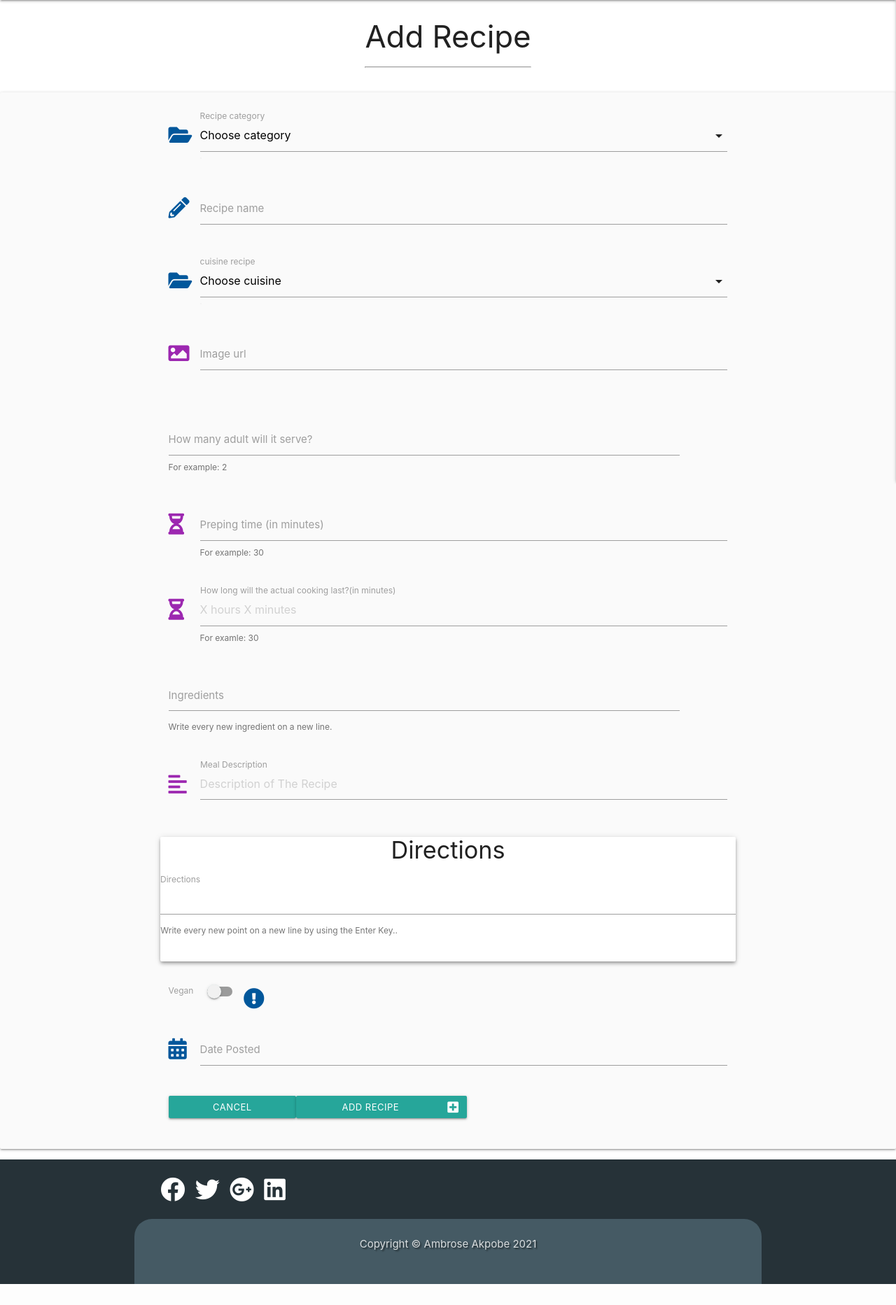
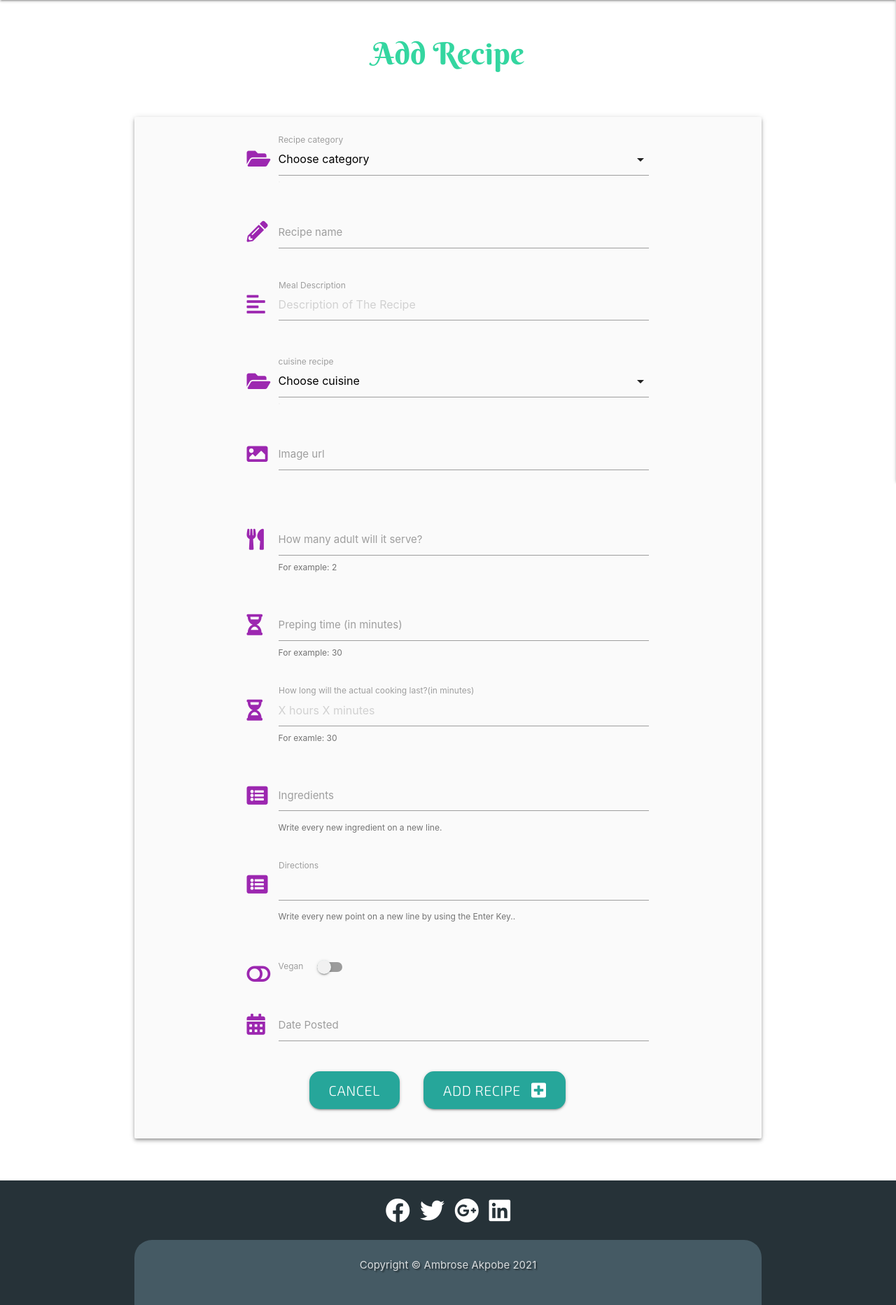
Before and after one commit to Rozdandy/africadelishms3, a Flask app: page /add_recipe in a window 1280 px wide. Shown: the part 172-2037 px from the top of the page at 70% size. Before the commit the page ends 2007 px from the top, so only its background shows below. Run offline with Flask 2, Linux system fonts and the light colour scheme; the visitor is signed in with stand-in values (Sample User, id 1); data that the repository does not hold is empty; some libraries are stand-ins or nearby versions; some web fonts are replaced.

Commit message:
Refacor add_recipe.html

```diff
--- a/app.py
+++ b/app.py
@@ -22,9 +22,11 @@ mongo = PyMongo(app)
 def index():
     recipes = list(mongo.db.recipes.find())
     cuisines = list(mongo.db.cuisines.find().sort("cuisine_name", 1))
+    mobile_recipes = mongo.db.recipes.aggregate([{"$sample": {"size": 4}}])
     # Shows the first three recipes for mobile
     return render_template(
-        "index.html", recipes=recipes, cuisines=cuisines)
+        "index.html", recipes=recipes, cuisines=cuisines,
+        mobile_recipes=mobile_recipes)
 
 
 @app.route("/register", methods=["GET", "POST"])
@@ -83,6 +85,7 @@ def login():
 
 @app.route("/profile/<username>", methods=["GET", "POST"])
 def profile(username):
+    cuisines = list(mongo.db.cuisines.find().sort("cuisine_name", 1))
     # Only users can access their profile
     if not session.get("user"):
         return render_template("error_handle/404.html")
@@ -94,14 +97,14 @@ def profile(username):
     if session["user"]:
         # Admin has acces to all recipes
         if session["user"] == "admin":
-            user_recipe = list(mongo.db.recipes.find())
+            uza = list(mongo.db.recipes.find())
         else:
             # user sees own recipes
-            user_recipe = list(
+            uza = list(
                 mongo.db.recipes.find({"author": session["user"]}))
 
         return render_template(
-            "profile.html", username=username, user_recipe=user_recipe)
+            "profile.html", username=username, uza=uza, cuisines=cuisines)
 
     return redirect(url_for("login"))
 
@@ -118,12 +121,14 @@ def logout():
 def get_recipes():
     # sort the names of the breads list #
     recipes = list(mongo.db.recipes.find())
+    cuisines = list(mongo.db.cuisines.find().sort("cuisine_name", 1))
     return render_template(
-        "get_recipes.html", recipes=recipes)
+        "get_recipes.html", recipes=recipes, cuisines=cuisines)
 
 
 @app.route("/get_recipez/<category>")
 def get_recipez(category):
+    cuisines = list(mongo.db.cuisines.find().sort("cuisine_name", 1))
     # Show recipes of that specific category
     if category == "all":
         recipes = list(mongo.db.recipes.find())
@@ -145,7 +150,7 @@ def get_recipez(category):
         recipes = mongo.db.recipe.find({"$text": {"$search": category}})
     return render_template(
         "get_recipez.html",
-        recipes=recipes, category=category)
+        recipes=recipes, category=category, cuisines=cuisines)
 
 
 @app.route("/search", methods=["GET", "POST"])
@@ -222,7 +227,7 @@ def edit_recipe(recipe_id):
             "vegan": vegan,
             "prep_duration": request.form.get("prep_duration"),
             "cook_duration": request.form.get("cook_duration"),
-            "cuisine_name": request.form.get("cusine_name"),
+            "cuisine_name": request.form.get("cuisine_name"),
             "date_posted": request.form.get("date_posted"),
             "ingredients": request.form.get("ingredients"),
             "adult_plates": request.form.get("adult_plates"),
@@ -234,9 +239,11 @@ def edit_recipe(recipe_id):
         return redirect(url_for("get_recipes"))
 
     recipe = mongo.db.recipes.find_one({"_id": ObjectId(recipe_id)})
+    cuisines = list(mongo.db.cuisines.find().sort("cuisine_name", 1))
     categories = mongo.db.categories.find().sort("category_name", 1)
     return render_template(
-        "edit_recipe.html", recipe=recipe, categories=categories)
+        "edit_recipe.html",
+        recipe=recipe, categories=categories, cuisines=cuisines)
 
 
 @app.route("/delete_recipe/<recipe_id>")
--- a/static/css/style.css
+++ b/static/css/style.css
@@ -1,15 +1,5 @@
 @import url('https://fonts.googleapis.com/css2?family=Berkshire+Swash&family=Dancing+Script:wght@500&family=Exo+2:wght@300&display=swap');
 
-
-  body {
-    display: flex;
-    min-height: 100vh;
-    flex-direction: column;
-  }
-
-  main {
-    flex: 1 0 auto;
-  }
 
 
 
@@ -226,3 +216,21 @@ font-family: 'Exo 2', sans-serif;
 h4.search-button {
     margin-top: 40px;
 }
+
+.headerz {
+    color: rgb(52, 214, 160);
+    font-family: 'Berkshire Swash', cursive;
+    font-weight: 500;
+}
+
+
+/*------------------------------------- Buttons */
+.add-btn {
+    font-family: 'Exo 2', sans-serif;
+    font-size: 20px;
+    border: 5px;
+    border-radius: 15px;
+    margin-right: 30px;
+    color: #fff;
+
+}
--- a/static/js/scripts.js
+++ b/static/js/scripts.js
@@ -10,6 +10,7 @@ $(document).ready(function () {
     $('.parallax').parallax();
     $("#copyright").text(new Date().getFullYear());
     $(".dropdown-trigger").dropdown();
+     $('.modal').modal();
     $("select").formSelect();
     $(".datepicker").datepicker({
         format: "dd mmmm, yyyy",
--- a/templates/add_recipe.html
+++ b/templates/add_recipe.html
@@ -1,21 +1,26 @@
 {% extends "base.html" %}
 {% block content %}
 
-    <!-- Title -->
+    <br>
+
     <div class="row">
-        <h3 class="center-align">Add Recipe</h3>
-        <hr class="blackline">
+        <h3 class="headerz center-align">Add Recipe</h3>
     </div>
 
+    <div class="container">
 
+    <!-- Title -->
 
-        <div class="row card-panel grey lighten-5">
+    <br>
+
+    <div class="row card z-depth-2 grey lighten-5">
+        <br>
         <form class="col s12 m8 offset-m2" method="POST" action="{{ url_for('add_recipe') }}">
 
             <!-- Category name -->
             <div class="row">
                 <div class="input-field col s12">
-                     <i class="fas fa-folder-open prefix light-blue-text text-darken-4"></i>
+                    <i class="fas fa-folder-open prefix purple-text"></i>
                     <select id="category_name" name="category_name" class="validate" required>
                         <option value="" disabled selected>Choose category</option>
                         {% for category in categories %}
@@ -26,19 +31,30 @@
                 </div>
             </div>
 
-    <!-- Add recipes -->
+
 
             <!-- Recipe name -->
             <div class="row">
                 <div class="input-field col s12">
-                     <i class="fas fa-pencil-alt prefix light-blue-text text-darken-4"></i>
-                    <input id="recipe_name" name="recipe_name" type="text" pattern="^[^\s][A-Za-z0-9\s]{1,25}$" minlength="5" maxlength="50" class="validate" required>
+                    <i class="fas fa-pencil-alt prefix purple-text"></i>
+                    <input id="recipe_name" name="recipe_name" type="text" pattern="^[^\s][A-Za-z0-9\s]{1,25}$"
+                        minlength="2" maxlength="100" class="validate" required>
                     <label for="recipe_name">Recipe name</label>
                 </div>
             </div>
 
 
 
+            <!-- Description  -->
+            <div class="row">
+                <div class="input-field col s12">
+                    <i class="fas fa-align-left purple-text prefix" aria-hidden="true"></i>
+                    <textarea id="simple_description" name="simple_description" class="materialize-textarea"
+                        autocomplete="off" minlength="10" maxlength="100" data-length="300"
+                        placeholder="Description of The Recipe" required></textarea>
+                    <label for="simple_description">Meal Description</label>
+                </div>
+            </div>
 
 
             <!-- Country related food name -->
@@ -46,7 +62,7 @@
 
             <div class="row">
                 <div class="input-field col s12">
-                     <i class="fas fa-folder-open prefix light-blue-text text-darken-4"></i>
+                    <i class="fas fa-folder-open prefix purple-text"></i>
                     <select id="cuisine_name" name="cuisine_name" class="validate" required>
                         <option value="" disabled selected>Choose cuisine</option>
                         {% for cuisine in cuisines %}
@@ -65,8 +81,8 @@
             <!-- Upload img URL -->
             <div class="row">
                 <div class="input-field col s12">
-                    <i class="fas fa-image purple-text material-icons prefix" aria-hidden="true"></i>
-                    <input id="img_url" name="img_url" type="url" pattern="https?://.+"  class="validate" required>
+                    <i class="fas fa-image purple-text prefix" aria-hidden="true"></i>
+                    <input id="img_url" name="img_url" type="url" pattern="https?://.+" class="validate" required>
                     <label for="img_url">Image url</label>
                     <span class="helper-text" data-error="enter valid URL" data-success="right"></span>
                 </div>
@@ -75,8 +91,10 @@
 
             <!-- Serves -->
             <div class="row">
-                <div class="input-field col s11">
-                    <input id="adult_plates" name="adult_plates" type="text"  pattern="^[1-9][0-9]*$" class="validate" required>
+                <div class="input-field col s12">
+                    <i class="fas fa-utensils purple-text prefix" aria-hidden="true"></i>
+                    <input id="adult_plates" name="adult_plates" type="text" pattern="^[1-9][0-9]*$" class="validate"
+                        required>
                     <label for="adult_plates">How many adult will it serve?</label>
                     <span class="helper-text" data-error="enter valid number" data-success="right">For example: 2</span>
                 </div>
@@ -87,8 +105,9 @@
 
             <div class="row">
                 <div class="input-field col s12">
-                    <i class="fas fa-hourglass-half purple-text material-icons prefix" aria-hidden="true"></i>
-                    <input id="prep_duration" name="prep_duration" type="text" pattern="^[1-9][0-9]*$" class="validate" required>
+                    <i class="fas fa-hourglass-half purple-text prefix" aria-hidden="true"></i>
+                    <input id="prep_duration" name="prep_duration" type="text" pattern="^[1-9][0-9]*$" class="validate"
+                        required>
                     <label for="prep_duration">Preping time (in minutes)</label>
                     <span class="helper-text" data-error="enter valid number" data-success="right">For example: 30</span>
                 </div>
@@ -98,8 +117,9 @@
             <!-- Cooking time  -->
             <div class="row">
                 <div class="input-field col s12">
-                    <i class="fas fa-hourglass-half purple-text material-icons prefix" aria-hidden="true"></i>
-                    <input id="cook_duration" name="cook_duration" type="text" pattern="^[1-9][0-9]*$" placeholder="X hours X minutes" class="validate" required>
+                    <i class="fas fa-hourglass-half purple-text prefix" aria-hidden="true"></i>
+                    <input id="cook_duration" name="cook_duration" type="text" pattern="^[1-9][0-9]*$"
+                        placeholder="X hours X minutes" class="validate" required>
                     <label for="cook_duration">How long will the actual cooking last?(in minutes)</label>
                     <span class="helper-text" data-error="enter valid number" data-success="right">For examle: 30</span>
                 </div>
@@ -108,42 +128,33 @@
 
             <!-- Ingredients  -->
             <div class="row">
-                <div class="input-field col s11">
+                <div class="input-field col s12">
+                    <i class="fas fa-list-alt purple-text prefix" aria-hidden="true"></i>
                     <textarea id="ingredients" name="ingredients" class="materialize-textarea validate" required></textarea>
                     <label for="ingredients">Ingredients</label>
-                    <span class="helper-text" data-error="wrong" data-success="right">Write every new ingredient on a new line.</span>
+                    <span class="helper-text" data-error="wrong" data-success="right">Write every new ingredient on a new
+                        line.</span>
                 </div>
             </div>
 
 
-            <!-- Description  -->
-            <div class="row">
-                <div class="input-field col s12">
-                    <i class="fas fa-align-left purple-text material-icons prefix" aria-hidden="true"></i>
-                    <textarea id="simple_description" name="simple_description" class="materialize-textarea" autocomplete="off" minlength="20" maxlength="100" data-length="300" placeholder="Description of The Recipe" required></textarea>
-                    <label for="simple_description">Meal Description</label>
-                </div>
-            </div>
+
 
 
             <!-- Cooking directions  -->
 
 
-            <div class="row card z-depth-2 recipe-card new-recipe">
 
-                <h4 class="font-special bold upper text-shadow-2 center-align">Directions</h4>
-            <!-- Instructions  -->
                 <div class="row">
                     <div class="input-field col s12">
+                        <i class="fas fa-list-alt purple-text prefix" aria-hidden="true"></i>
                         <textarea id="cook_direction" name="cook_direction" class="materialize-textarea validate" required>
                         </textarea>
                         <label for="cook_direction">Directions</label>
-                    <span class="helper-text" data-error="wrong" data-success="right">Write every new point on a new line by using the Enter Key..</span>
+                        <span class="helper-text" data-error="wrong" data-success="right">Write every new point on a new
+                            line by using the Enter Key..</span>
                     </div>
                 </div>
-
-        </div>
-
 
 
 
@@ -152,12 +163,12 @@
             <div class="row">
                 <div class="input-field col s12">
                     <div class="switch">
-
+                         <i class="fas fa-toggle-off purple-text prefix" aria-hidden="true"></i>
                         <label for="vegan">
                             Vegan
                             <input type="checkbox" id="vegan" name="vegan">
                             <span class="lever"></span>
-                           <i class="fas fa-exclamation-circle prefix light-blue-text text-darken-4"></i>
+
                         </label>
                     </div>
                 </div>
@@ -167,7 +178,7 @@
             <!-- Date Posted  -->
             <div class="row">
                 <div class="input-field col s12">
-                    <i class="fas fa-calendar-alt prefix light-blue-text text-darken-4"></i>
+                    <i class="fas fa-calendar-alt prefix purple-text" aria-hidden="true"></i>
                     <input id="date_posted" name="date_posted" type="text" class="datepicker validate" required>
                     <label for="date_posted">Date Posted</label>
                 </div>
@@ -176,20 +187,24 @@
 
             <!-- Submit button- ----->
             <div class="row">
-        <div class="col s11">
+                <div class="col s12 center-align">
 
-            <a class = "col s3 btn-small custom-btn center-align" href="{{ url_for('get_recipes')  }}">
+                    <a class=" btn-large add-btn center-align" href="{{ url_for('get_recipes')  }}">
                         cancel
                     </a>
-             <button type="submit" class="col s4 btn-small custom-btn">Add recipe <i class="fas fa-plus-square right"></i></button>
+                    <button type="submit" class="btn-large add-btn">Add recipe <i
+                            class="fas fa-plus-square right"></i></button>
                 </div>
 
             </div>
+            <br>
 
 
 
 
         </form>
     </div>
-
+</div>
+<br>
+<br>
 {% endblock %}
--- a/templates/base.html
+++ b/templates/base.html
@@ -5,7 +5,7 @@
     <meta name="viewport" content="width=device-width, initial-scale=1.0">
     <link async href="https://fonts.googleapis.com/css?family=Arizonia" data-generated="http://enjoycss.com"
         rel="stylesheet" type="text/css" />
-    <link rel="stylesheet" href="https://cdnjs.cloudflare.com/ajax/libs/font-awesome/5.15.2/css/all.min.css" integrity="sha512-HK5fgLBL+xu6dm/Ii3z4xhlSUyZgTT9tuc/hSrtw6uzJOvgRr2a9jyxxT1ely+B+xFAmJKVSTbpM/CuL7qxO8w==" crossorigin="anonymous" />
+    <link rel="stylesheet" href="https://cdnjs.cloudflare.com/ajax/libs/font-awesome/5.15.2/css/all.min.css" integrity="sha512-HK5fgLBL+xu6dm/Ii3z4xhlSUyZgTT9tuc/hSrtw6uzJOvgRr2a9jyxxT1ely+B+xFAmJKVSTbpM/CuL7qxO8w==" crossorigin="anonymous" type="text/css">
     <!-- Compiled and minified CSS -->
     <link rel="stylesheet" href="https://cdnjs.cloudflare.com/ajax/libs/materialize/1.0.0/css/materialize.min.css" type="text/css">
     <link rel="stylesheet" href="{{ url_for('static', filename='css/style.css') }}" type="text/css">
@@ -153,7 +153,7 @@
 
         <div class="row">
 
-            <div class="col s8 offset-s2 centre-align">
+            <div class="col s8 offset-s2 center-align">
 
                 <a href="https://www.facebook.com/" title="Share on Facebook" target="_blank"> <i
                         class="fab fa-facebook" style="font-size: 35px;  margin: 5px; color:white;"></i></a>
@@ -174,7 +174,7 @@
         <div class="row">
 
 
-            <p class="copyright centre-align text-muted">Copyright &copy; Ambrose Akpobe <span id="copyright"></span></p>
+            <p class="copyright center-align text-muted">Copyright &copy; Ambrose Akpobe <span id="copyright"></span></p>
         </div>
     </div>
 
@@ -190,5 +190,6 @@
     {% endblock %}
 
 
+
 </body>
 </html>
--- a/templates/get_recipez.html
+++ b/templates/get_recipez.html
@@ -18,6 +18,7 @@
                 </div>
                 <div class="col s12 m4">
                     <a href="{{ url_for('get_recipez', category='all') }}" class="red btn text-shadow">Reset</a>
+                    <br class="hide-on-med-and-down">
                     <button type="submit" class="light-blue darken-1 btn text-shadow">
                         <i class="fas fa-search left"></i> Search
                     </button>
--- a/templates/index.html
+++ b/templates/index.html
@@ -96,7 +96,7 @@
 
 			            <figcaption>
 
-			               <p><a href="{{ url_for('get_recipe', recipe_id=recipe._id, cuisines=cuisines) }}"><h2>{{ recipe.recipe_name }}</h2></a></p>
+			               <p><a href="{{ url_for('get_recipe', recipe_id=recipe._id) }}"><h2>{{ recipe.recipe_name }}</h2></a></p>
                         </figcaption>
                         <div> <h2>{{ recipe.recipe_name }}</h2></div>
 			        </figure>
```
Also changed, not shown: templates/profile.html (+3 -7 lines). Lines whose indentation alone changed are shown as unchanged.
